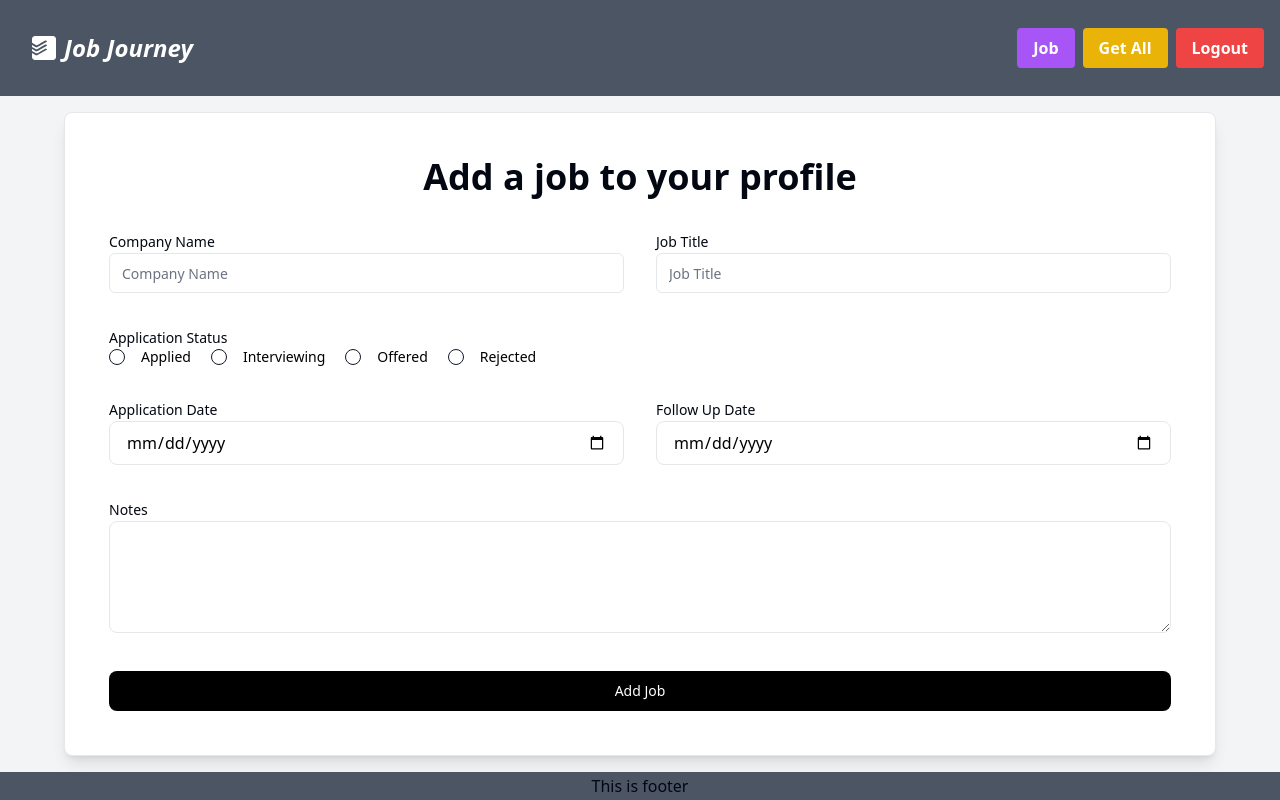
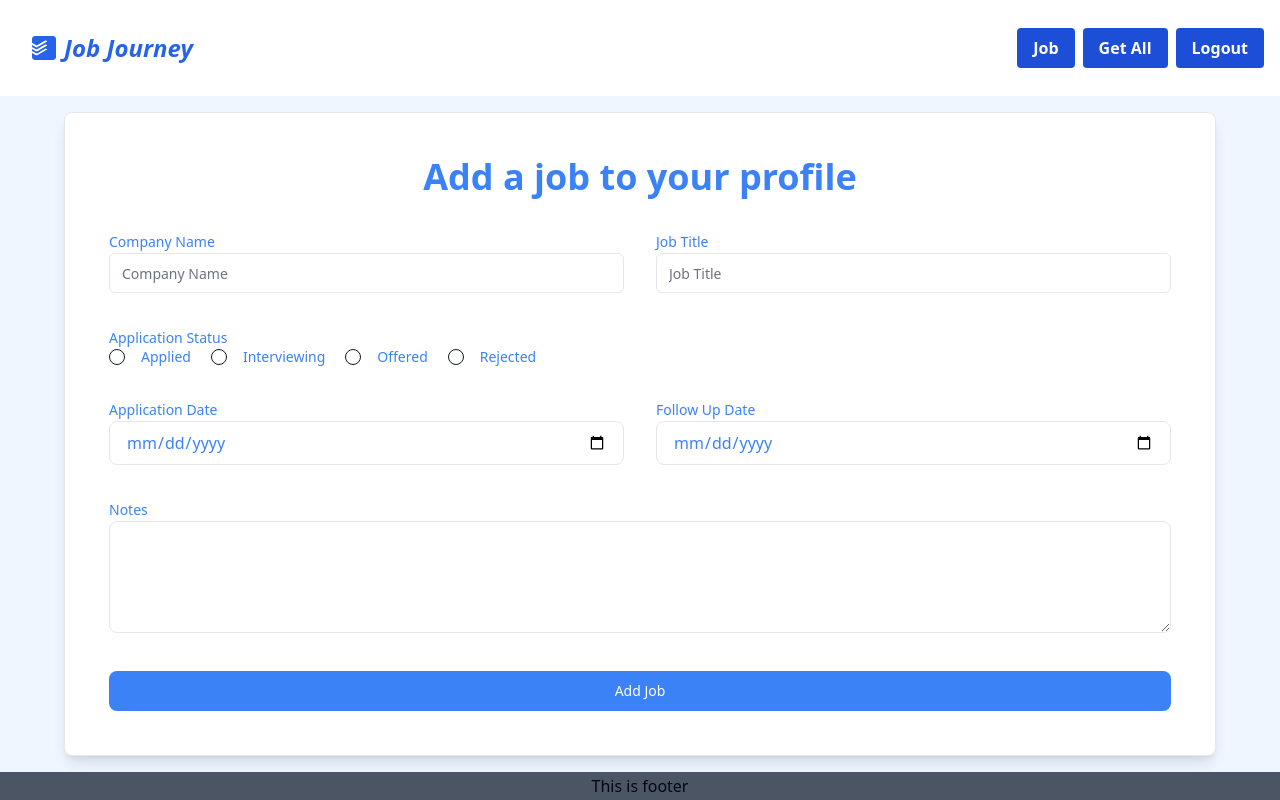
Before and after one commit to kashish567/job-tracker, a React (Vite) app: page /add-job in a window 1280 px wide. Built offline with nearby package versions, Linux system fonts and the light colour scheme; sample sign-in values are in the browser's storage.

Commit message:
feat: get jobs integration and ui

```diff
--- a/src/App.jsx
+++ b/src/App.jsx
@@ -5,6 +5,8 @@ import NotFound from "./pages/NotFound"
 import Signup from "./pages/Signup"
 import Login from "./pages/Login"
 import AddJob from "./pages/AddJob"
+import CardFour from "./pages/GetJobs"
+import JobApplications from "./pages/JobApplication"
 
 export default function App() {
   return (
@@ -26,10 +28,11 @@ export default function App() {
             path="/login"
             element={<Login />}
           />
-          {/* <Route
-          path="jobs"
-          element={<Jobs />}
-        /> */}
+          <Route
+            path="/get-all"
+            element={<JobApplications />}
+          />
+
           <Route
             path="add-job"
             element={<AddJob />}
--- a/src/Layout.jsx
+++ b/src/Layout.jsx
@@ -1,15 +1,16 @@
-import { useState } from "react"
 import { Outlet } from "react-router-dom"
 import Header from "./components/Header"
 import Footer from "./components/Footer"
 
 function Layout() {
   return (
-    <main className="flex h-screen w-screen flex-col bg-gray-200">
+    <div className="flex h-screen w-screen flex-col bg-blue-50">
       <Header />
-      <Outlet />
+      <div className="flex-grow">
+        <Outlet />
+      </div>
       <Footer />
-    </main>
+    </div>
   )
 }
 
--- a/src/components/Footer.jsx
+++ b/src/components/Footer.jsx
@@ -3,7 +3,7 @@ import React from "react"
 function Footer() {
   return (
     <footer
-      className="mt-auto flex h-[10svh] w-screen items-center justify-center bg-gray-600
+      className="bottom-0 mt-auto flex h-[10svh] w-screen items-center justify-center bg-gray-600
         text-slate-950"
     >
       This is footer
--- a/src/components/Header.jsx
+++ b/src/components/Header.jsx
@@ -28,8 +28,11 @@ function Header() {
   }
 
   return (
-    <nav className="flex items-center justify-between bg-gray-600 p-4">
-      <div className="flex items-center justify-center gap-2 p-4 text-2xl font-bold italic text-white">
+    <nav className="flex items-center justify-between bg-white p-4 shadow-md">
+      <div
+        className="flex items-center justify-center gap-2 p-4 text-2xl font-bold italic
+          text-blue-600"
+      >
         <SiTodoist />
         Job Journey
       </div>
@@ -37,14 +40,14 @@ function Header() {
         {!isLoggedIn ? (
           <>
             <button
-              className="mr-2 scale-90 rounded bg-white px-4 py-2 font-bold text-black hover:shadow-md
+              className="mr-2 scale-90 rounded bg-blue-500 px-4 py-2 font-bold text-white hover:shadow-md
                 hover:shadow-blue-200"
               onClick={() => navigate("/login")}
             >
               Login
             </button>
             <button
-              className="mr-2 scale-90 rounded bg-white px-4 py-2 font-bold text-black hover:shadow-md
+              className="mr-2 scale-90 rounded bg-blue-500 px-4 py-2 text-white font-bold hover:shadow-md
                 hover:shadow-blue-200"
               onClick={() => navigate("/signup")}
             >
@@ -54,19 +57,19 @@ function Header() {
         ) : (
           <>
             <button
-              className="mr-2 rounded bg-purple-500 px-4 py-2 font-bold text-white hover:bg-purple-700"
+              className="mr-2 rounded bg-blue-700 px-4 py-2 font-bold text-white hover:bg-blue-500"
               onClick={() => navigate("/add-job")}
             >
               Job
             </button>
             <button
-              className="mr-2 rounded bg-yellow-500 px-4 py-2 font-bold text-white hover:bg-yellow-700"
-              // onClick={() => navigateTo("/get-all")}
+              className="mr-2 rounded bg-blue-700 px-4 py-2 font-bold text-white hover:bg-blue-500"
+              onClick={() => navigate("/get-all")}
             >
               Get All
             </button>
             <button
-              className="rounded bg-red-500 px-4 py-2 font-bold text-white hover:bg-red-700"
+              className="rounded bg-blue-700 px-4 py-2 font-bold text-white hover:bg-blue-500"
               onClick={handleLogout}
             >
               Logout
--- a/src/pages/AddJob.jsx
+++ b/src/pages/AddJob.jsx
@@ -76,10 +76,10 @@ function AddJob() {
   }, [])
 
   return (
-    <div className="max-w-screen bg-gray-100 py-4">
-      <Card className="mx-auto max-w-6xl rounded-lg bg-white p-5 shadow-lg">
-        <CardHeader className="mb-2 text-center text-4xl font-bold">
-        Add a job to your profile
+    <div className="max-w-screen bg-blue-50 py-4 text-blue-500">
+      <Card className="mx-auto max-w-6xl rounded-lg bg-white p-5 text-blue-500 shadow-lg">
+        <CardHeader className="mb-2 text-center text-4xl font-bold text-blue-500">
+          Add a job to your profile
         </CardHeader>
         <CardContent>
           <form
@@ -125,7 +125,7 @@ function AddJob() {
                 render={({ field }) => (
                   <RadioGroup
                     {...field}
-                    className={`flex flex-wrap gap-5 text-black
+                    className={`flex flex-wrap gap-5 text-blue-500
                     ${errors.application_status ? "border-red-500" : ""}`}
                   >
                     <div className="flex items-center gap-4">
@@ -173,7 +173,7 @@ function AddJob() {
                   required: "Please select a date",
                 })}
                 type="date"
-                className={`w-full rounded-lg border bg-white px-4 py-2 text-black
+                className={`w-full rounded-lg border bg-white px-4 py-2 text-blue-500
                   ${errors.application_date ? "border-red-500" : ""}`}
               />
               {errors.application_date && (
@@ -188,7 +188,7 @@ function AddJob() {
               <input
                 {...register("follow_up_date")}
                 type="date"
-                className={`w-full rounded-lg border bg-white px-4 py-2 text-black
+                className={`w-full rounded-lg border bg-white px-4 py-2 text-blue-500
                   ${errors.follow_up_date ? "border-red-500" : ""}`}
               />
               {errors.follow_up_date && (
@@ -211,7 +211,8 @@ function AddJob() {
             <div className="col-span-1 md:col-span-2">
               <Button
                 type="submit"
-                className="w-full rounded-lg bg-black py-3 text-white disabled:opacity-75"
+                className="w-full rounded-lg bg-blue-500 py-3 text-white hover:bg-blue-700
+                  disabled:opacity-75"
                 disabled={isSubmitting}
               >
                 {isSubmitting ? "Submitting..." : "Add Job"}
--- /dev/null
+++ b/src/pages/GetJobs.jsx
@@ -0,0 +1,39 @@
+import React from "react"
+import { ArrowUpRight } from "lucide-react"
+
+function CardFour({ jobs }) {
+  return (
+    <div className="flex text-white flex-wrap">
+      {jobs.map((job) => (
+        <div
+          key={job._id}
+          className="w-full p-4 md:w-1/2"
+        >
+          <div className="flex h-full items-center text-white bg-blue-400 rounded-md border-2 border-blue-600 p-4">
+            <div>
+              <h1 className="inline-flex items-center  text-lg font-bold">
+                {job.jobTitle} at {job.companyName}{" "}
+                <ArrowUpRight className="ml-2 h-4 w-4" />
+              </h1>
+              <p className="mt-1 text-md ">
+                Status: {job.applicationStatus}
+              </p>
+              <p className="mt-1 text-sm ">
+                Applied on: {new Date(job.applicationDate).toLocaleDateString()}
+              </p>
+              {job.followUpDate && (
+                <p className="mt-1 text-sm ">
+                  Follow-up Date:{" "}
+                  {new Date(job.followUpDate).toLocaleDateString()}
+                </p>
+              )}
+              <p className="mt-1 text-sm ">{job.notes}</p>
+            </div>
+          </div>
+        </div>
+      ))}
+    </div>
+  )
+}
+
+export default CardFour
--- /dev/null
+++ b/src/pages/JobApplication.jsx
@@ -0,0 +1,36 @@
+import React, { useEffect, useState } from "react"
+import CardFour from "./GetJobs"
+
+function JobApplications() {
+  const [jobs, setJobs] = useState([])
+
+  useEffect(() => {
+    const fetchJobs = async () => {
+      try {
+        const response = await fetch("http://localhost:4321/job-application/", {
+          headers: {
+            authorization: `Bearer ${localStorage.getItem("authToken")}`,
+          },
+        })
+        const result = await response.json()
+        if (response.ok) {
+          setJobs(result.data)
+        } else {
+          console.error(result.error || "Failed to fetch jobs")
+        }
+      } catch (error) {
+        console.error("Error fetching job applications:", error)
+      }
+    }
+
+    fetchJobs()
+  }, [])
+
+  return (
+    <div className="h-full bg-blue-50 p-4">
+      <CardFour jobs={jobs} />
+    </div>
+  )
+}
+
+export default JobApplications
--- a/src/pages/Signup.jsx
+++ b/src/pages/Signup.jsx
@@ -41,7 +41,7 @@ const Signup = () => {
   }, [navigate])
 
   return (
-    <div className="mt-28 flex h-[680px] items-center justify-center bg-gray-200">
+    <div className=" flex h-[680px] items-center justify-center bg-gray-200">
       <div className="w-full max-w-md rounded-lg border bg-white p-8 shadow-lg">
         <h2 className="mb-6 text-center text-2xl font-bold">Signup</h2>
         <form onSubmit={handleSubmit}>
```
